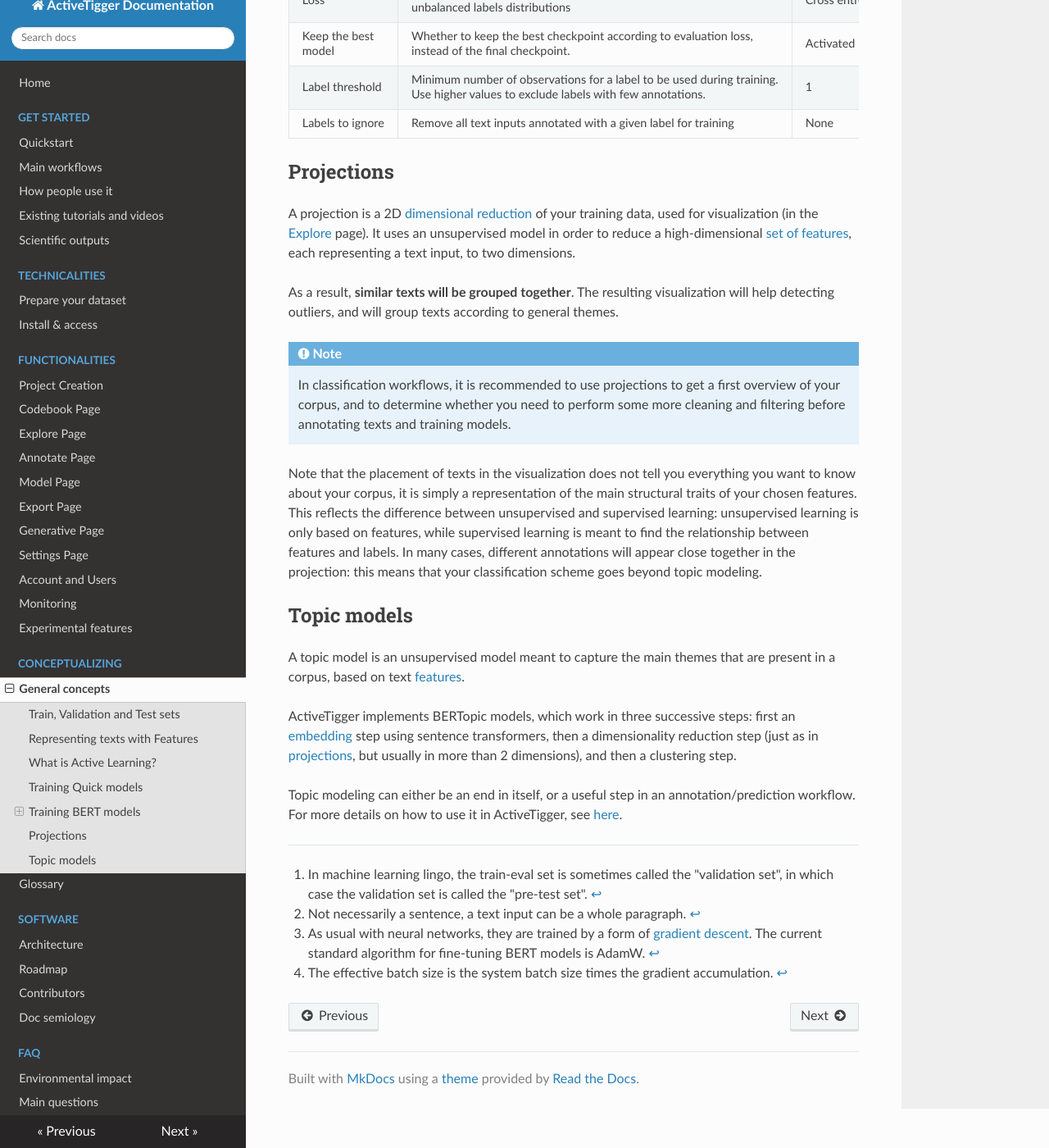
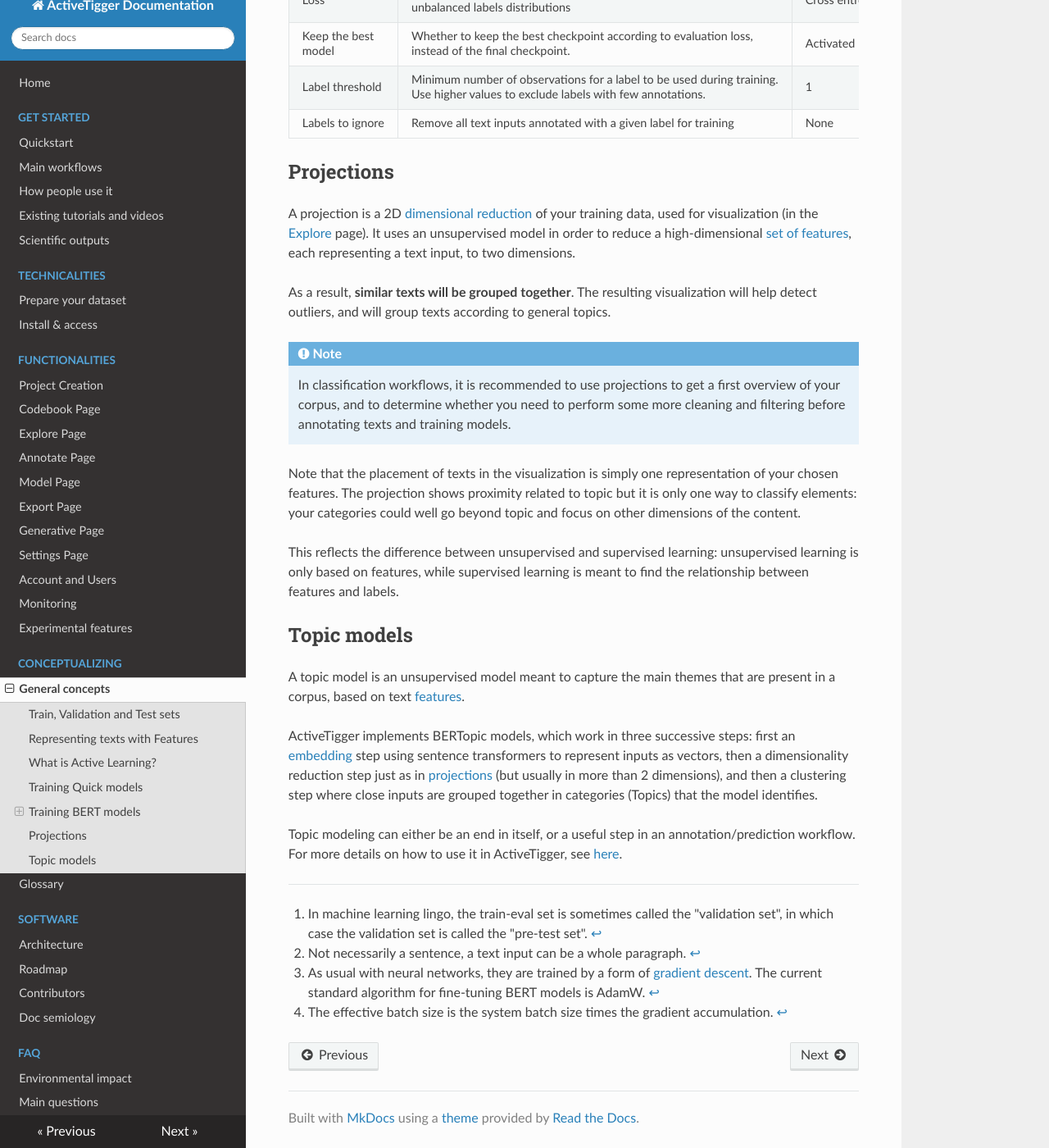
Before and after one commit to activetigger/documentation, an MkDocs documentation site: the page built from docs/conceptualizing/general.md, in a window 1280 px wide and 1400 px high, scrolled down 9514 px. Shown: the whole window at 82% size. Built offline with MkDocs 1.6.1, drawn with Linux system fonts in a browser that asks for light colours; nearby versions of some CDN libraries.

Commit message:
clarified projections

```diff
--- a/docs/conceptualizing/general.md
+++ b/docs/conceptualizing/general.md
@@ -222,21 +222,21 @@ When [training a BERT model](../functionalities/model.md#bertmodel), ActiveTigge
 
 A projection is a 2D [dimensional reduction](https://en.wikipedia.org/wiki/Dimensionality_reduction) of your training data, used for visualization (in the [Explore](../functionalities/explore.md) page). It uses an unsupervised model in order to reduce a high-dimensional [set of features](#representing-texts-with-features), each representing a text input, to two dimensions.
 
-As a result, **similar texts will be grouped together**. The resulting visualization will help detecting outliers, and will group texts according to general themes.
+As a result, **similar texts will be grouped together**. The resulting visualization will help detect outliers, and will group texts according to general topics.
 
 !!! Note
 
     In classification workflows, it is recommended to use projections to get a first overview of your corpus, and to determine whether you need to perform some more cleaning and filtering before annotating texts and training models.
 
-Note that the placement of texts in the visualization does not tell you everything you want to know about your corpus, it is simply a representation of the main structural traits of your chosen features.
+Note that the placement of texts in the visualization is simply one representation of your chosen features. The projection shows proximity related to topic but it is only one way to classify elements: your categories could well go beyond topic and focus on other dimensions of the content.
+
 This reflects the difference between unsupervised and supervised learning: unsupervised learning is only based on features, while supervised learning is meant to find the relationship between features and labels.
-In many cases, different annotations will appear close together in the projection: this means that your classification scheme goes beyond topic modeling.
 
 
 ## Topic models
 
 A topic model is an unsupervised model meant to capture the main themes that are present in a corpus, based on text [features](#representing-texts-with-features).
 
-ActiveTigger implements BERTopic models, which work in three successive steps: first an [embedding](#representing-texts-with-features) step using sentence transformers, then a dimensionality reduction step (just as in [projections](#projections), but usually in more than 2 dimensions), and then a clustering step.
+ActiveTigger implements BERTopic models, which work in three successive steps: first an [embedding](#representing-texts-with-features) step using sentence transformers to represent inputs as vectors, then a dimensionality reduction step just as in [projections](#projections) (but usually in more than 2 dimensions), and then a clustering step where close inputs are grouped together in categories (Topics) that the model identifies.
 
 Topic modeling can either be an end in itself, or a useful step in an annotation/prediction workflow. For more details on how to use it in ActiveTigger, see [here](../functionalities/explore.md#topic-model).
```
